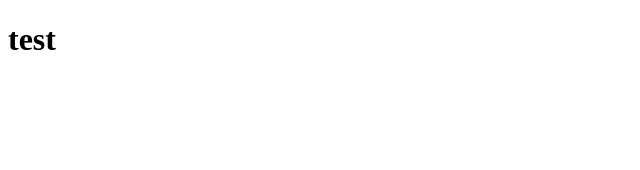
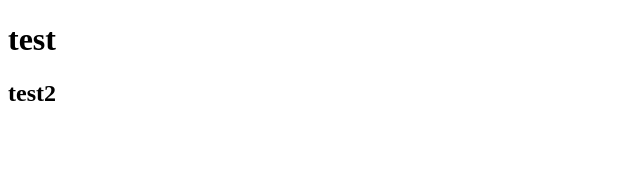
Before and after one commit to JGu-4w/-Vue_ShoppingDemo, a Vue app: page / in a window 1280 px wide. Shown: the top 170 px of the page, without its empty margins (0-640 px from the left). Built offline with nearby package versions, Linux system fonts and the light colour scheme.

Commit message:
test git work 2

```diff
--- a/src/App.vue
+++ b/src/App.vue
@@ -1,6 +1,7 @@
 <template>
   <div id="app">
     <h1>test</h1>
+    <h2>test2</h2>
   </div>
 </template>
 
```
